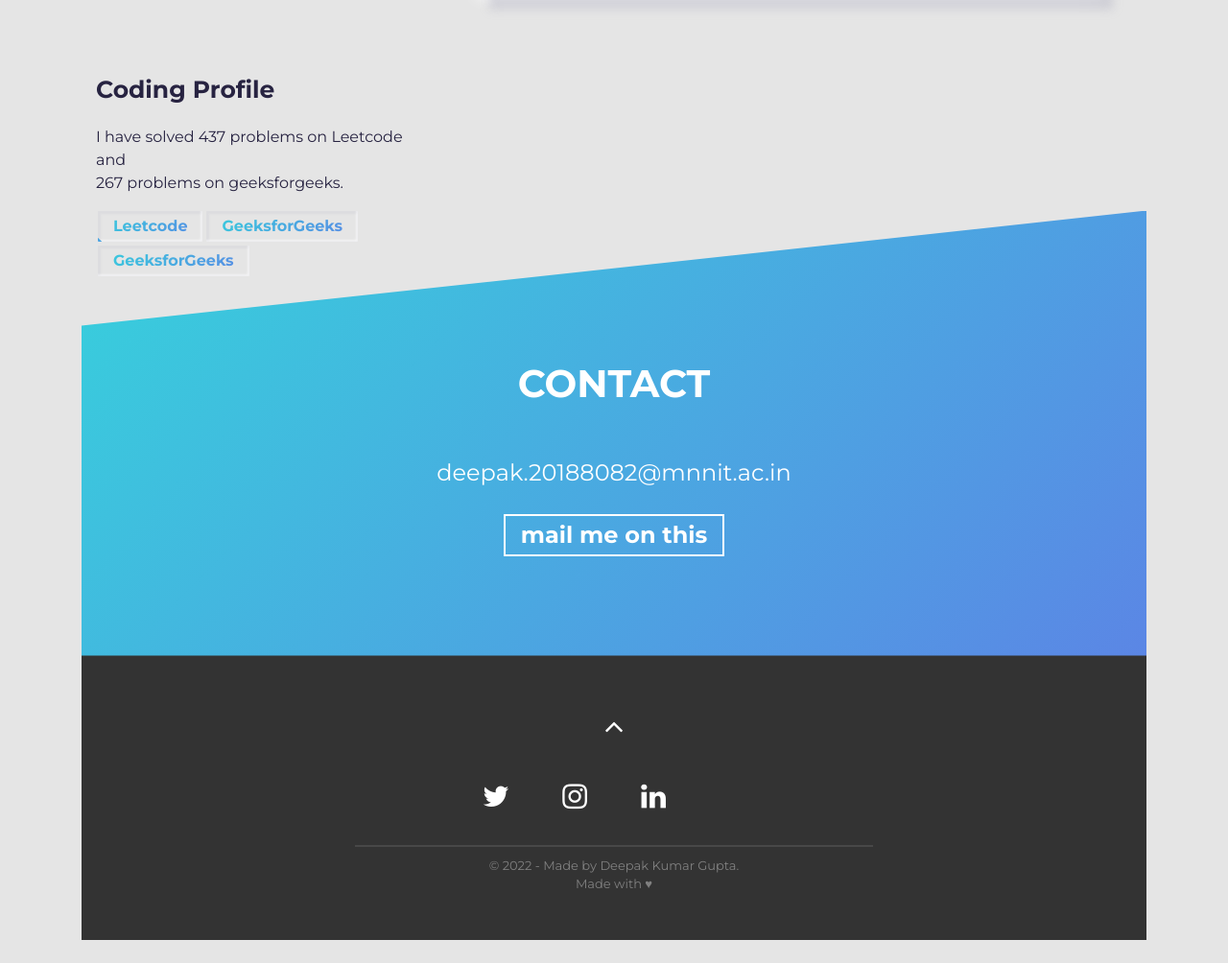
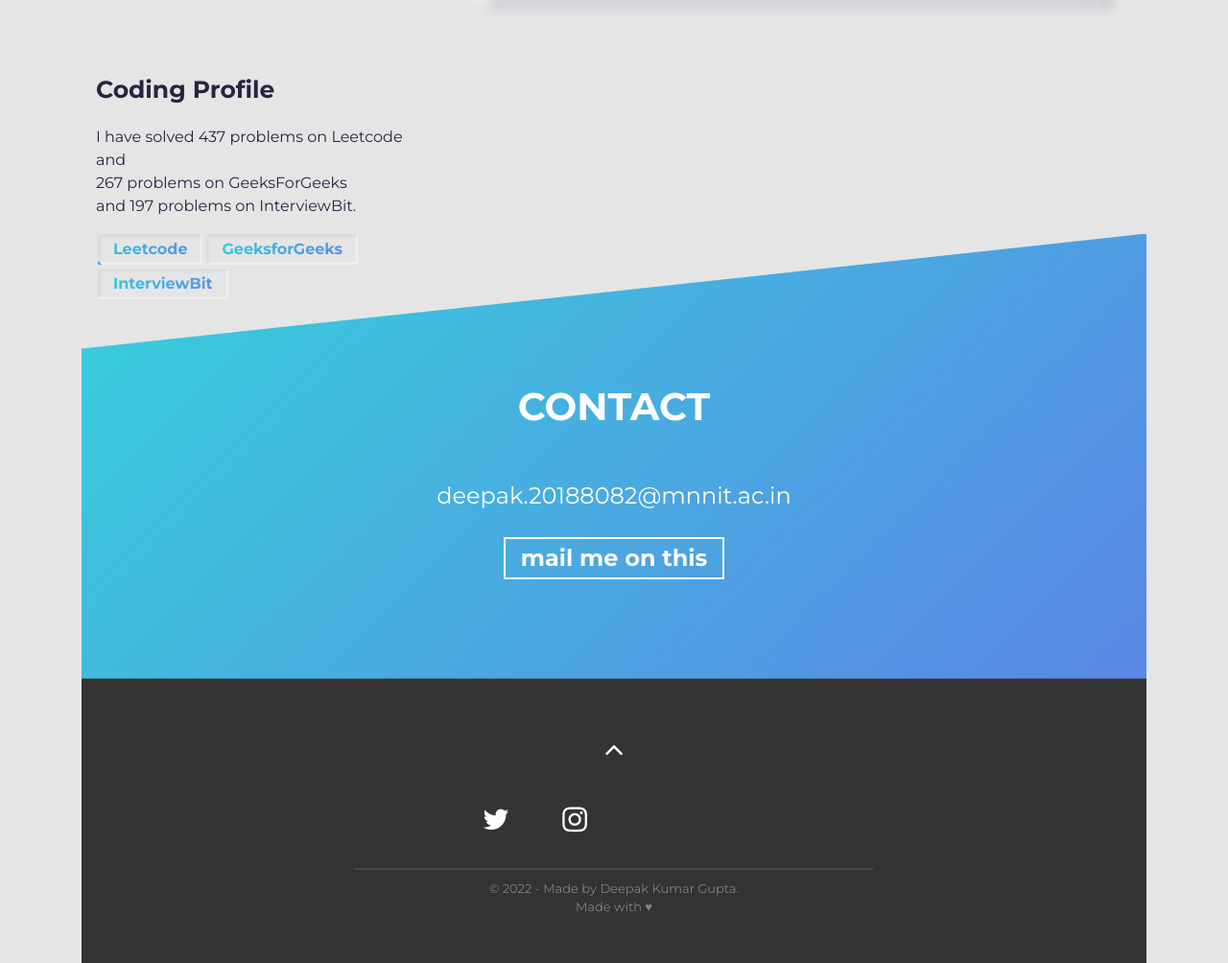
Before and after one commit to dank-dev/dank-dev.github.io, a plain HTML site: page index.html in a window 1280 px wide. Shown: the part 2920-3924 px from the top of the page at 96% size. Drawn offline with Linux system fonts and the light colour scheme.

Commit message:
commit on index

```diff
--- a/index.html
+++ b/index.html
@@ -251,7 +251,7 @@
             <div class="project-wrapper__text">
               <h3 class="project-wrapper__text-title">Coding Profile</h3>
               <p class="project-wrapper__text-info">
-                I have solved 437 problems on Leetcode and  <br> 267 problems on geeksforgeeks.
+                I have solved 437 problems on Leetcode and  <br> 267 problems on GeeksForGeeks <br> and 197 problems on InterviewBit.
               </p>
               <div class="project-wrapper__text-btns">
                  <a
@@ -269,11 +269,11 @@
                   >GeeksforGeeks</a
                   <br>
                   <a
-                  href="https://auth.geeksforgeeks.org/user/deepakkumargupta/profile"
+                  href="https://www.interviewbit.com/profile/deepak-gupta_283"
                   target="_blank"
                   rel="noopener noreferrer"
                   class="cta-btn cta-btn--hero cta-btn--projects"
-                  >GeeksforGeeks</a
+                  >InterviewBit</a
                 >
                 <!-- <a href="#" target="_blank" class="cta-btn text-color-main"
                   >Source Code</a
```
